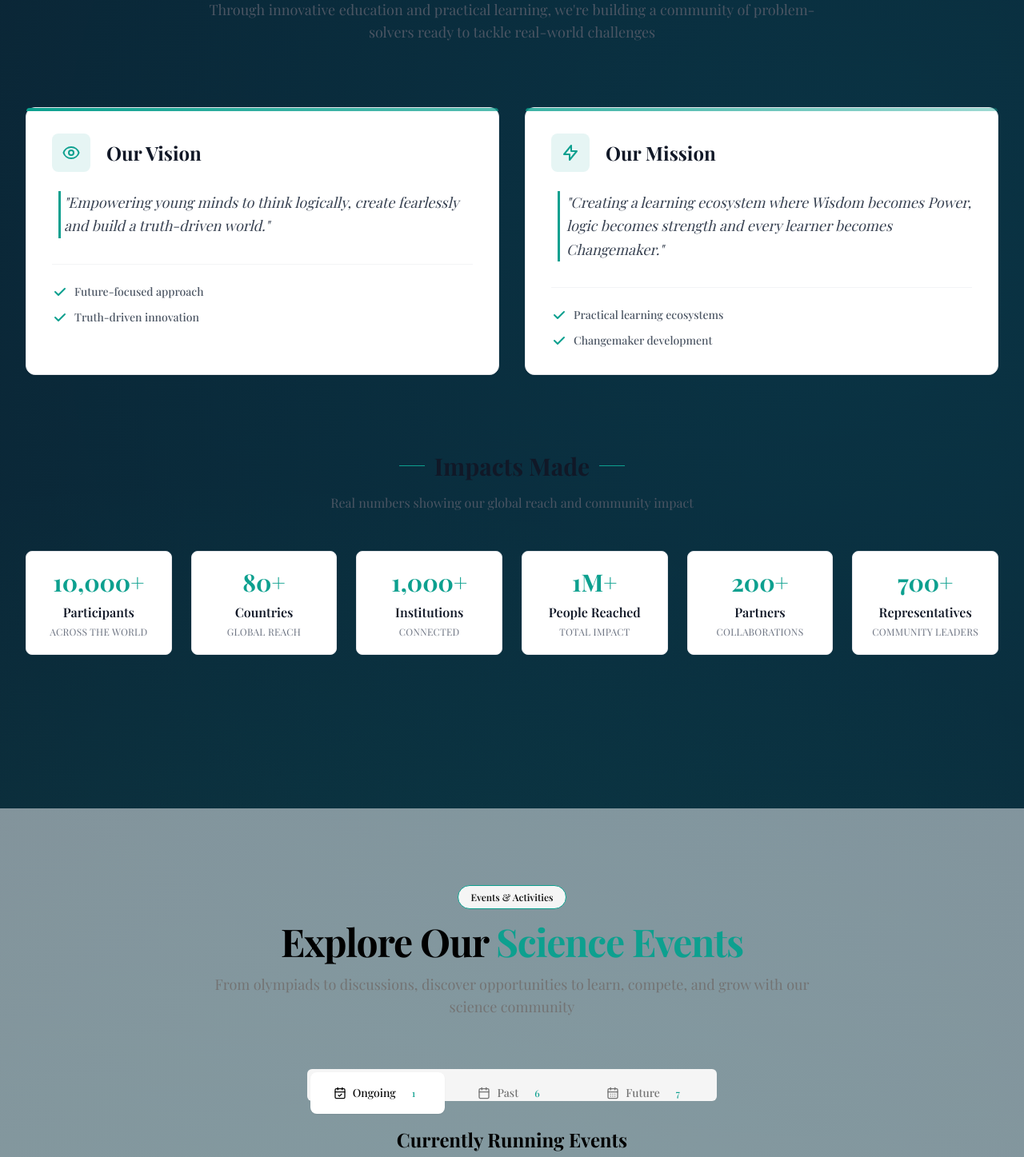
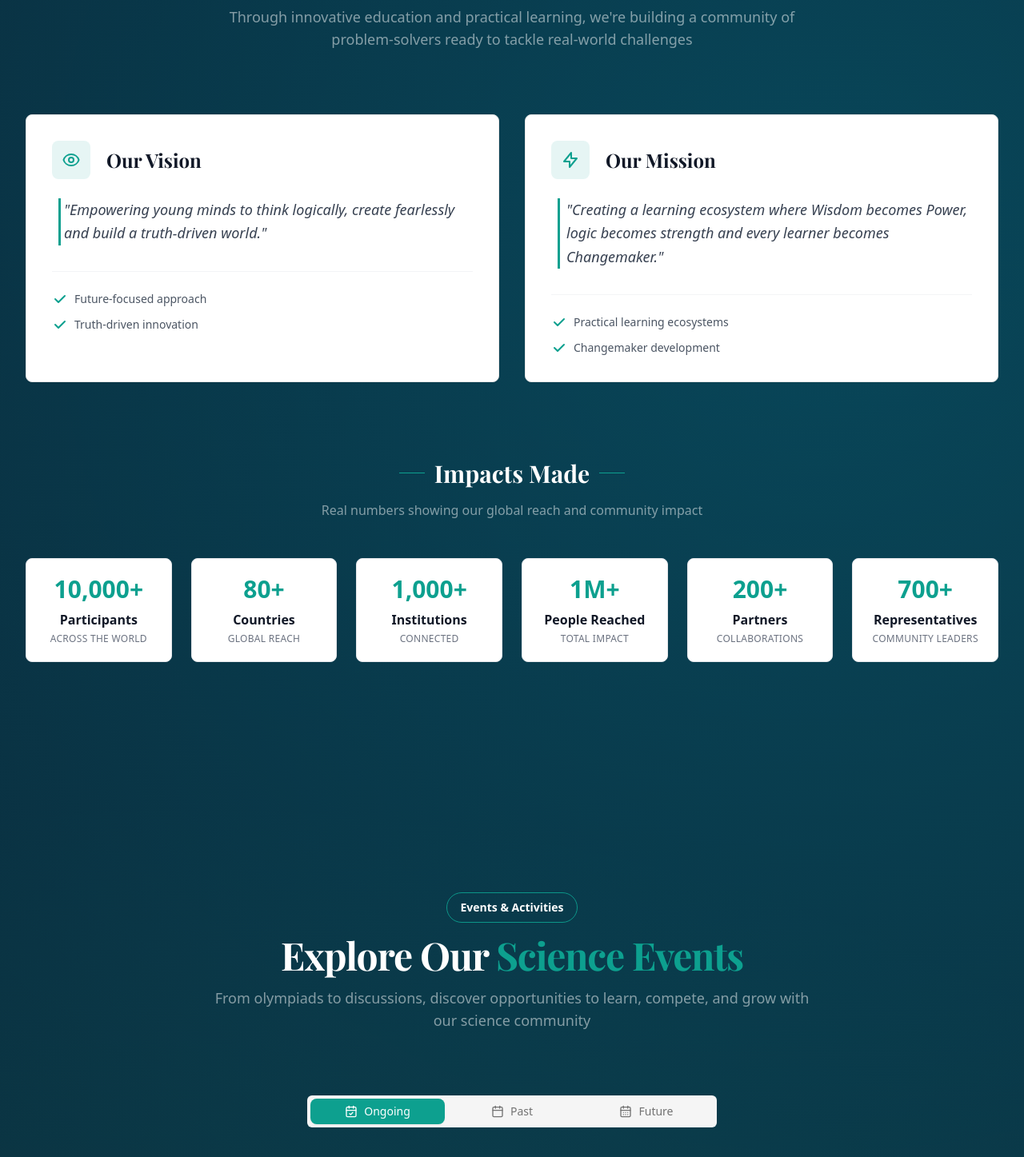
Before and after one commit to codeftsaikat/general-science-olympiad, a Next.js app: page / in a window 1280 px wide. Shown: the part 1180-2627 px from the top of the page at 80% size. Built offline with nearby package versions, Linux system fonts and the light colour scheme; a web font is replaced by a local one.

Commit message:
fix: fixed the css related issues

```diff
--- a/src/app/layout.tsx
+++ b/src/app/layout.tsx
@@ -22,10 +22,7 @@ export default function RootLayout({
   children: React.ReactNode;
 }) {
   return (
-    <html lang="en" className={`${jakarta.className} ${playfair.className}`}>
-      <head>
-        <link href="https://cdnjs.cloudflare.com/ajax/libs/font-awesome/6.4.0/css/all.min.css" rel="stylesheet" />
-      </head>
+    <html lang="en">
       <body>{children}</body>
     </html>
   );
--- /dev/null
+++ b/src/components/section-header.tsx
@@ -0,0 +1,31 @@
+import React from "react"
+
+type Props = {
+    heading: string
+    title: React.ReactNode | string
+    description: string
+}
+
+const SectionHeader = (props: Props) => {
+    return (
+        <div className="text-center mb-12 md:mb-20">
+
+            <div className="inline-flex items-center gap-2 mb-4">
+                <div className="px-4 py-2 text-sm font-semibold rounded-full border border-primary/90 text-white">
+                    {props.heading}
+                </div>
+            </div>
+            {typeof props.title === "string" ? <h2 className="text-3xl md:text-4xl lg:text-5xl font-bold text-white tracking-tight mb-4">
+                {props.title}
+            </h2>
+                : props.title
+            }
+
+            <p className="text-lg text-white/50 max-w-3xl mx-auto">
+                {props.description}
+            </p>
+        </div>
+    )
+}
+
+export default SectionHeader
--- a/src/styles/globals.css
+++ b/src/styles/globals.css
@@ -85,20 +85,14 @@
     @apply border-border;
   }
 
-  /* body {
-    @apply bg-background text-foreground;
-    font-family: 'Plus Jakarta Sans', sans-serif;
-    color: var(--text-body);
-    background-color: var(--teal-brand);
-    overflow-x: hidden;
-  } */
+
   body {
     background:
-      radial-gradient(circle at 20% 50%,
+      radial-gradient(circle at 20% 60%,
         color-mix(in srgb, var(--teal-custom) 30%, transparent 70%) 0%,
         transparent 50%),
       radial-gradient(circle at 80% 20%,
-        color-mix(in srgb, var(--cyan-custom) 20%, transparent 80%) 0%,
+        color-mix(in srgb, var(--cyan-custom) 40%, transparent 80%) 0%,
         transparent 50%),
       linear-gradient(135deg,
         var(--navy-dark) 0%,
--- a/src/views/events/first-ngso.tsx
+++ b/src/views/events/first-ngso.tsx
@@ -1,6 +1,6 @@
 "use client";
 
-import { Badge } from '@/components/ui/badge';
+import { Card } from '@/components/ui/card';
 import { useEffect, useRef, useState } from 'react';
 
 const MissionVisionImpact = () => {
@@ -35,14 +35,14 @@ const MissionVisionImpact = () => {
                 <div className="text-center mb-12 md:mb-20">
 
                     <div className="inline-flex items-center gap-2 mb-4">
-                        <Badge variant="secondary" className="px-4 py-1.5 border border-primary">
+                        <div className="px-4 py-2 text-sm font-semibold rounded-full border border-primary/90 text-white">
                             Our Purpose & Impact
-                        </Badge>
                         </div>
-                    <h2 className="text-3xl md:text-4xl lg:text-5xl font-bold tracking-tight mb-4">
-                        Shaping Future <span className="text-primary">Thinkers</span> & <span className="text-primary">Changemakers</span>
+                    </div>
+                    <h2 className="text-3xl md:text-4xl lg:text-5xl font-bold text-white tracking-tight mb-4">
+                        Shaping Future Thinkers <span className="text-primary">&</span>  Changemakers
                     </h2>
-                    <p className="text-lg text-gray-600 max-w-3xl mx-auto">
+                    <p className="text-lg text-white/50 max-w-3xl mx-auto">
                         Through innovative education and practical learning, we're building a community of problem-solvers ready to tackle real-world challenges
                     </p>
                 </div>
@@ -50,10 +50,7 @@ const MissionVisionImpact = () => {
                 {/* Vision & Mission Cards */}
                 <div className="grid lg:grid-cols-2 gap-8 mb-16 md:mb-24">
                     {/* Vision Card */}
-                    <div className={`transition-all duration-700 ${isVisible ? 'opacity-100 translate-y-0' : 'opacity-0 translate-y-8'}`}>
-                        <div className="relative h-full bg-white border border-gray-200 rounded-xl shadow-sm hover:shadow-md transition-shadow duration-300">
-                            <div className="absolute top-0 left-0 w-full h-1 bg-gradient-to-r from-primary to-primary/70 rounded-t-xl"></div>
-
+                    <Card>
                         <div className="p-8">
                             <div className="flex items-center mb-6">
                                 <div className="w-12 h-12 bg-primary/10 rounded-lg flex items-center justify-center mr-5">
@@ -86,13 +83,11 @@ const MissionVisionImpact = () => {
                                 </div>
                             </div>
                         </div>
-                        </div>
-                    </div>
+                    </Card>
+
 
                     {/* Mission Card */}
-                    <div className={`transition-all duration-700 delay-150 ${isVisible ? 'opacity-100 translate-y-0' : 'opacity-0 translate-y-8'}`}>
-                        <div className="relative h-full bg-white border border-gray-200 rounded-xl shadow-sm hover:shadow-md transition-shadow duration-300">
-                            <div className="absolute top-0 left-0 w-full h-1 bg-gradient-to-r from-primary/80 to-primary/40 rounded-t-xl"></div>
+                    <Card>
 
                         <div className="p-8">
                             <div className="flex items-center mb-6">
@@ -125,8 +120,8 @@ const MissionVisionImpact = () => {
                                 </div>
                             </div>
                         </div>
-                        </div>
-                    </div>
+
+                    </Card>
                 </div>
 
                 {/* Impact Section */}
@@ -134,10 +129,10 @@ const MissionVisionImpact = () => {
                     <div className="text-center mb-12">
                         <div className="inline-flex items-center justify-center mb-4">
                             <div className="w-8 h-px bg-primary mr-3"></div>
-                            <h3 className="text-2xl md:text-3xl font-bold text-gray-900">Impacts Made</h3>
+                            <h3 className="text-2xl md:text-3xl font-bold text-white">Impacts Made</h3>
                             <div className="w-8 h-px bg-primary ml-3"></div>
                         </div>
-                        <p className="text-gray-600 max-w-2xl mx-auto">
+                        <p className="text-white/50 max-w-2xl mx-auto">
                             Real numbers showing our global reach and community impact
                         </p>
                     </div>
--- a/src/views/events/second/event-stats.tsx
+++ b/src/views/events/second/event-stats.tsx
@@ -8,11 +8,11 @@ const EventStats = () => {
             <div className="text-center mb-12">
                 <div className="inline-flex items-center justify-center mb-4">
                     <div className="w-8 h-px bg-primary mr-3"></div>
-                    <h3 className="text-2xl md:text-3xl font-bold text-gray-900">Event Statistics
+                    <h3 className="text-2xl md:text-3xl font-bold text-white">Event Statistics
                     </h3>
                     <div className="w-8 h-px bg-primary ml-3"></div>
                 </div>
-                <p className="text-gray-600 max-w-2xl mx-auto">
+                <p className="text-white/50 max-w-2xl mx-auto">
                     Real numbers showing event statistics
                 </p>
             </div>
--- a/src/views/events/second/event-tab.tsx
+++ b/src/views/events/second/event-tab.tsx
@@ -29,12 +29,9 @@ const EventTabs = ({ activeTab, onTabChange, eventCategories }: EventTabsProps)
                     }
 
                     return (
-                        <TabsTrigger key={category.id} value={category.id} className="flex items-center gap-2 p-4 rounded-lg">
+                        <TabsTrigger key={category.id} value={category.id} className="flex items-center gap-2 rounded-lg data-[state=active]:bg-primary data-[state=active]:text-white">
                             <Icon className="h-4 w-4" />
                             <span>{category.name.split(' ')[0]}</span>
-                            <span className="ml-1 text-xs text-primary px-2 py-0.5 rounded-full">
-                                {category.count}
-                            </span>
                         </TabsTrigger>
                     );
                 })}
@@ -44,22 +41,22 @@ const EventTabs = ({ activeTab, onTabChange, eventCategories }: EventTabsProps)
             <div className="mt-8">
                 <TabsContent value="ongoing" className="mt-0">
                     <div className="mb-6 text-center">
-                        <h3 className="text-2xl font-bold mb-2">Currently Running Events</h3>
-                        <p className="text-muted-foreground">Active events you can participate in right now</p>
+                        <h3 className="text-2xl font-bold mb-2">Ongoing Events</h3>
+                        <p className="text-white/50">Active events you can participate in right now</p>
                     </div>
                 </TabsContent>
 
                 <TabsContent value="past" className="mt-0">
                     <div className="mb-6 text-center">
                         <h3 className="text-2xl font-bold mb-2">Completed Events</h3>
-                        <p className="text-muted-foreground">Past events with photos, videos, and outcomes</p>
+                        <p className="text-white/50">Past events with photos, videos, and outcomes</p>
                     </div>
                 </TabsContent>
 
                 <TabsContent value="future" className="mt-0">
                     <div className="mb-6 text-center">
                         <h3 className="text-2xl font-bold mb-2">Upcoming Events</h3>
-                        <p className="text-muted-foreground">Future events you can prepare for and register</p>
+                        <p className="text-white/50">Future events you can prepare for and register</p>
                     </div>
                 </TabsContent>
             </div>
--- a/src/views/events/second/index.tsx
+++ b/src/views/events/second/index.tsx
@@ -1,8 +1,8 @@
 "use client";
 
-import { Badge } from "@/components/ui/badge";
 import { useState } from "react";
 
+import SectionHeader from "@/src/components/section-header";
 import EventCard from "./event-card";
 import EventStats from "./event-stats";
 import EventTabs from "./event-tab";
@@ -18,26 +18,20 @@ const EventsSection = () => {
     };
 
     return (
-        <section className="py-16 md:py-24 bg-gray-50/50" id="second">
+        <section className="py-16 md:py-24 text-white" id="second">
             <div className="container px-4 mx-auto">
                 {/* Section Header */}
-                <div className="text-center mb-12 md:mb-16">
-                    <div className="inline-flex items-center gap-2 mb-4">
-                        <Badge variant="secondary" className="px-4 py-1.5 border border-primary">
-                            Events & Activities
-                        </Badge>
-                    </div>
 
-                    <h2 className="text-3xl md:text-4xl lg:text-5xl font-bold tracking-tight mb-4">
+                <SectionHeader
+                    heading="Events & Activities"
+                    title={<h2 className="text-3xl md:text-4xl lg:text-5xl font-bold tracking-tight mb-4">
                         Explore Our <span className="text-primary">Science Events</span>
-                    </h2>
-                    <p className="text-lg text-muted-foreground max-w-3xl mx-auto">
-                        From olympiads to discussions, discover opportunities to learn, compete, and grow with our science community
-                    </p>
-                </div>
+                    </h2>}
+                    description="From olympiads to discussions, discover opportunities to learn, compete, and grow with our science community"
+                />
 
                 {/* Event Tabs */}
-                <div className="-scroll-mb-10">
+                <div className="mb-10">
                     <EventTabs
                         activeTab={activeTab}
                         onTabChange={handleTabChange}
```
Lines whose indentation alone changed are shown as unchanged.
